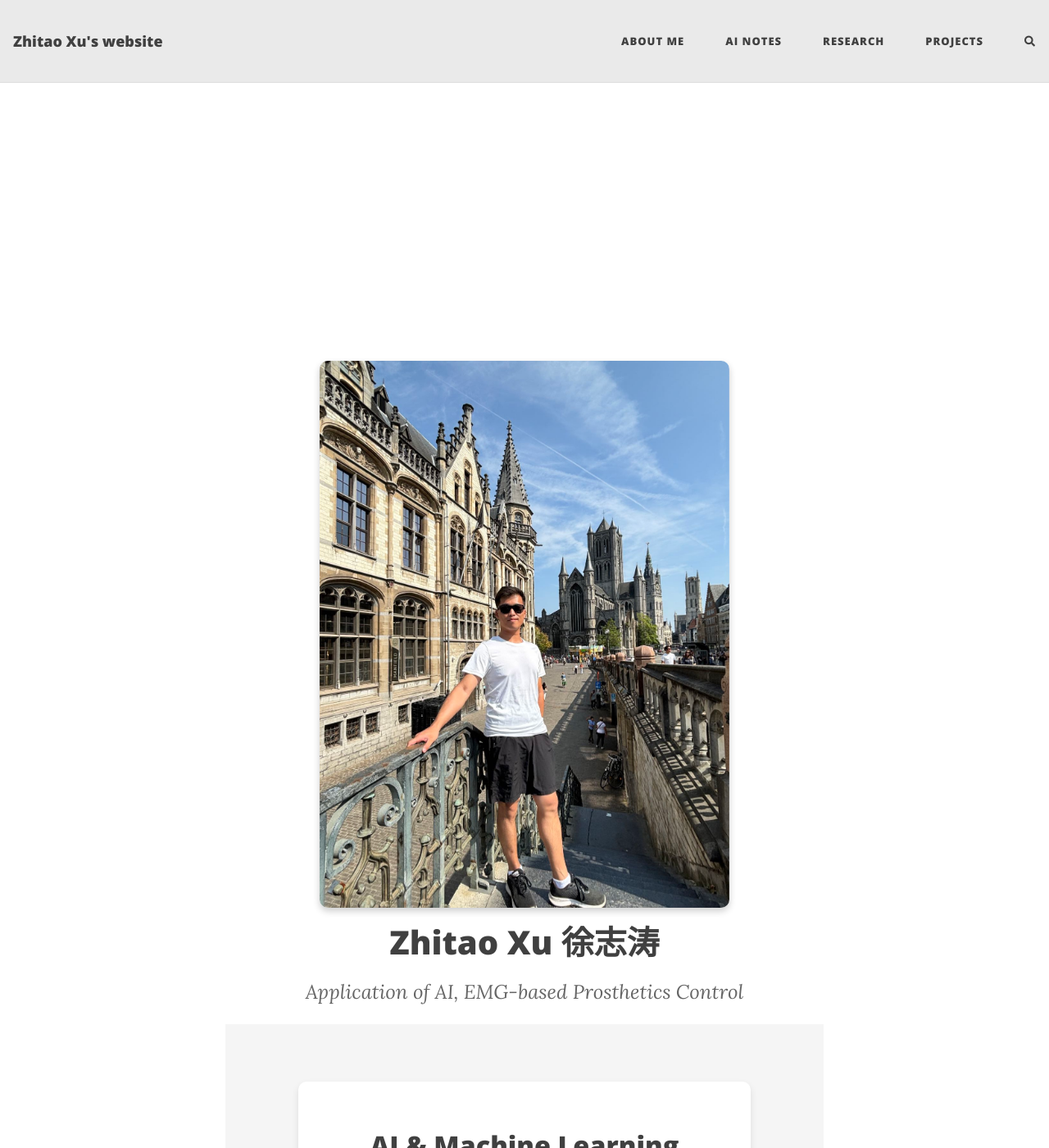
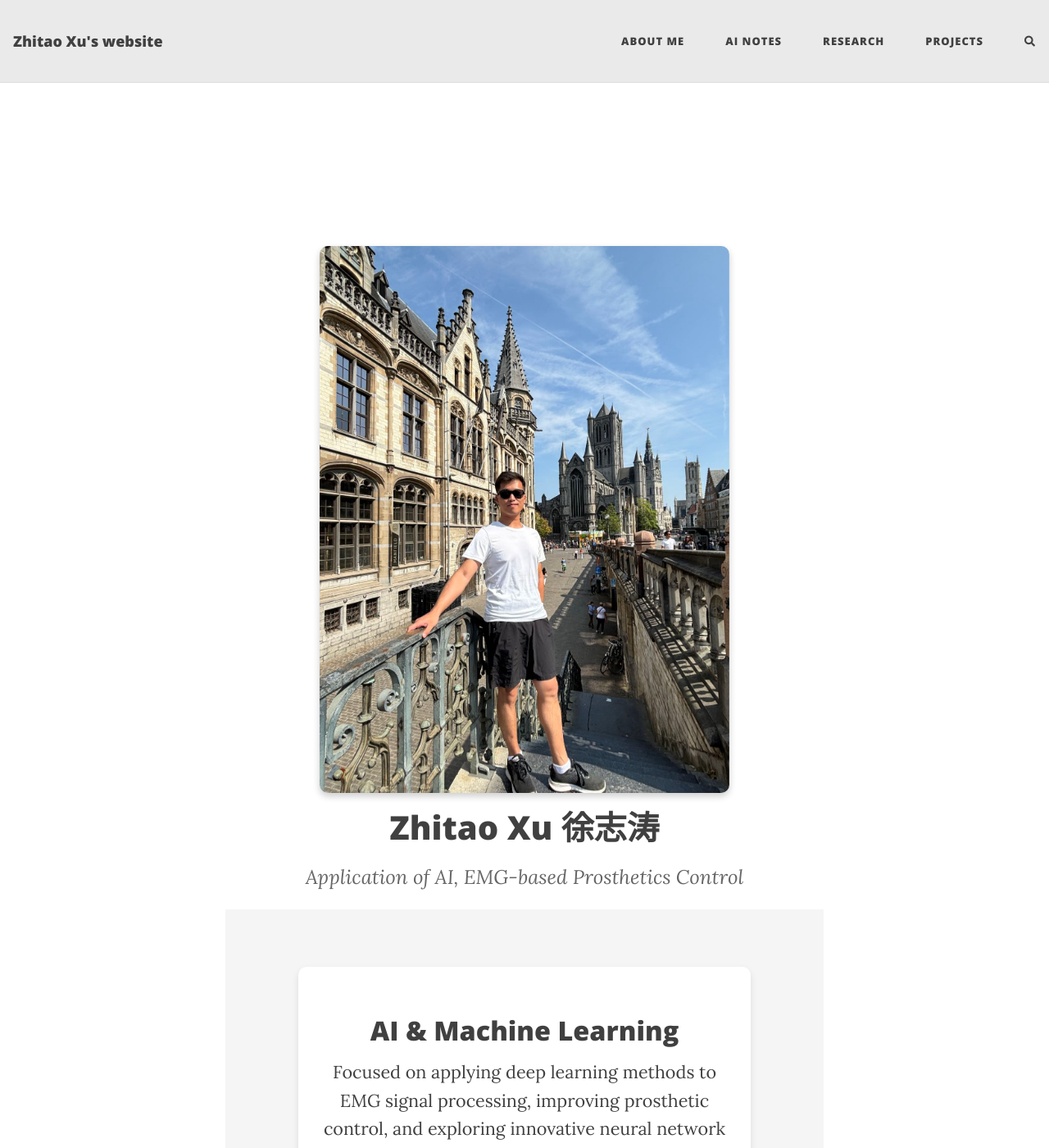
Before and after one commit to HerrXu01/herrxu01.github.io, a Jekyll site: the page built from index.html, in a window 1280 px wide and 1400 px high. Shown: the whole window at 82% size. Built offline with Jekyll 4.4.1, drawn with Linux system fonts in a browser that asks for light colours; the list of posts is cut into pages by our own code; comment, search, counter and statistics services are not loaded.

Commit message:
adjust photo distance to top

```diff
--- a/assets/css/beautifuljekyll.css
+++ b/assets/css/beautifuljekyll.css
@@ -1285,7 +1285,7 @@ footer .social-network-links a::before {
 
 /* 调整顶部容器的间距 */
 .intro-header {
-  padding-top: 80px; /* 为顶部添加内边距，调整照片与顶部的距离 */
+  padding-top: 10px; /* 为顶部添加内边距，调整照片与顶部的距离 */
 }
 
 .profile-photo-container img {
```
